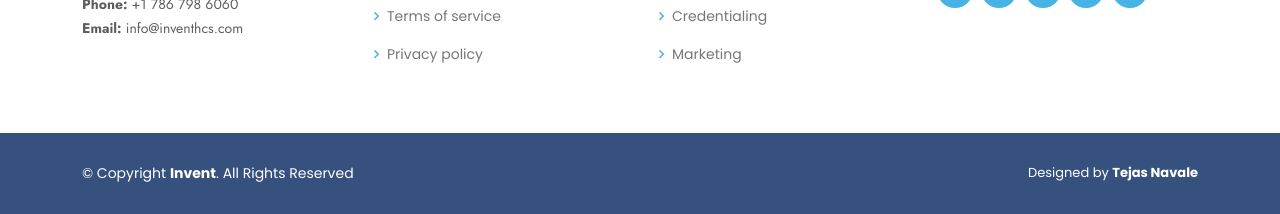
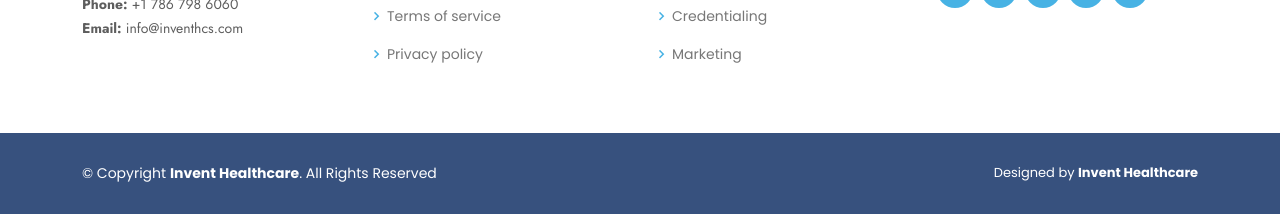
Before and after one commit to navaletejas123/tejasCustomer, a plain HTML site: page index.html in a window 1280 px wide. Shown: the part 10104-10318 px from the top of the page. Drawn offline with Linux system fonts and the light colour scheme; files whose address does not match are found by name.

Commit message:
change copy right section

```diff
--- a/index.html
+++ b/index.html
@@ -901,10 +901,10 @@
 
     <div class="container footer-bottom clearfix">
       <div class="copyright">
-        &copy; Copyright <strong><span>Invent</span></strong>. All Rights Reserved
+        &copy; Copyright <strong><span>Invent Healthcare</span></strong>. All Rights Reserved
       </div>
       <div class="credits">
-        Designed by <a href="#" class="text-white fw-bold">Tejas Navale</a>
+        Designed by <a href="#" class="text-white fw-bold">Invent Healthcare</a>
       </div>
 
 
```
